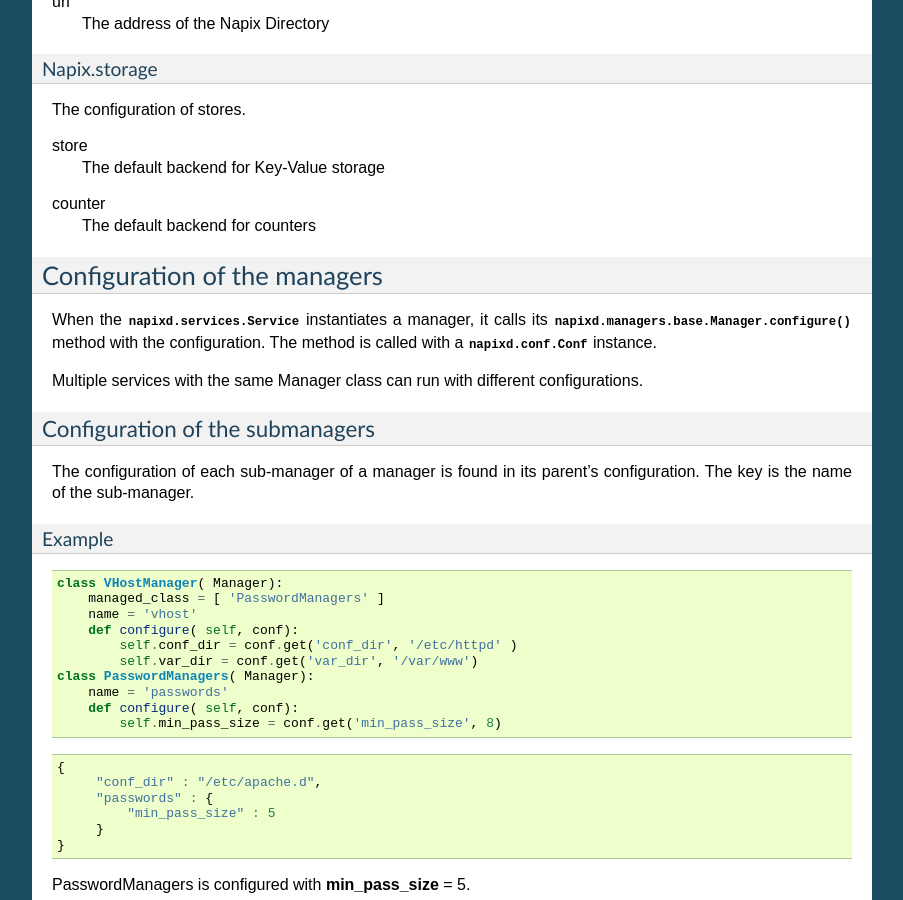
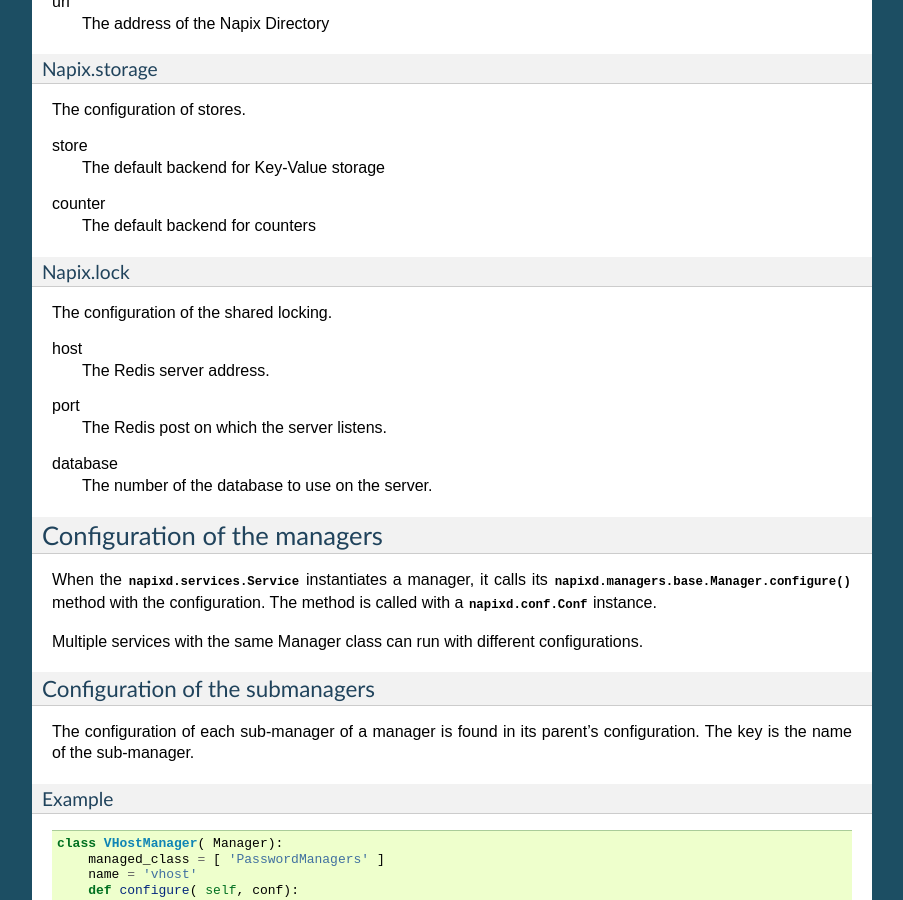
Before and after one commit to napix/NapixServer, a Sphinx documentation site: the page built from docs/conf.rst, in a window 1280 px wide and 900 px high, scrolled down 2184 px. Shown: the whole window, without its empty margins (198-1101 px from the left). Built offline with Sphinx 7.4.7, drawn with Linux system fonts in a browser that asks for light colours.

Commit message:
Add lock in napix

```diff
--- a/docs/conf.rst
+++ b/docs/conf.rst
@@ -135,6 +135,20 @@ store
 counter
     The default backend for counters
 
+.. _conf.napix.lock:
+
+Napix.lock
+..........
+
+The configuration of the shared locking.
+
+host
+    The Redis server address.
+port
+    The Redis post on which the server listens.
+database
+    The number of the database to use on the server.
+
 
 Configuration of the managers
 =============================
```
Also changed, not shown: docs/lock.rst (added, +29 -0 lines), 2 other files.
